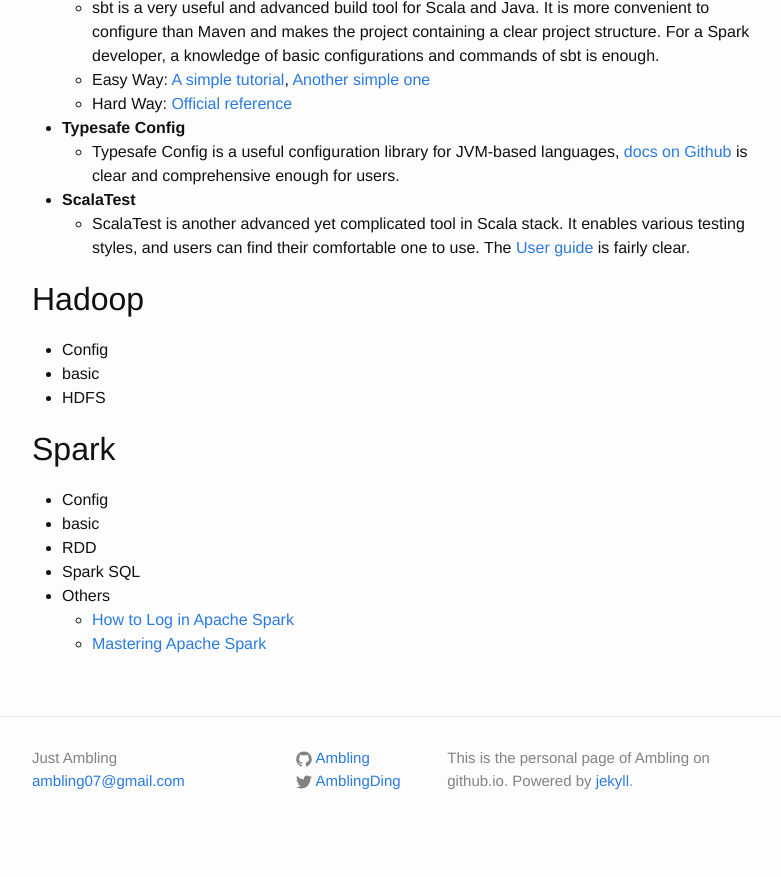
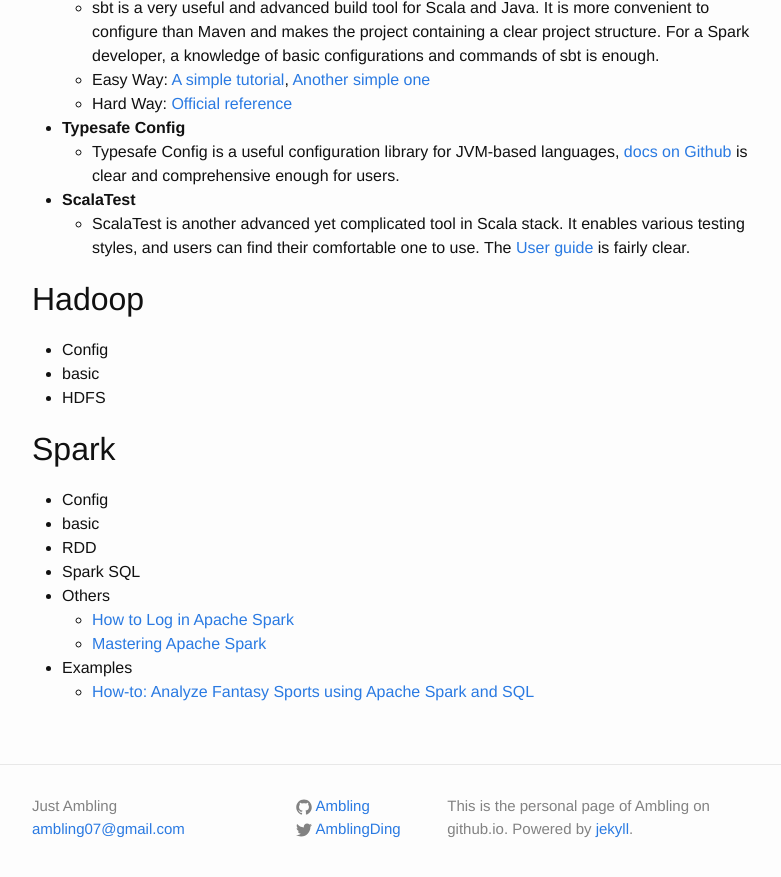
Before and after one commit to ambling/ambling.github.io, a Jekyll site: the page built from _posts/2016-05-26-stack_for_spark_developer.md, in a window 1280 px wide and 900 px high, scrolled down 2058 px. Shown: the top 877 px of the window, without its empty margins (238-1019 px from the left). Built offline with Jekyll 4.4.1, drawn with Linux system fonts in a browser that asks for light colours; before the commit the page ends 2910 px from its top, so only the background shows below that.

Commit message:
add a cloudera blog which uses RDD and DataFrame to analyse sports

```diff
--- a/_posts/2016-05-26-stack_for_spark_developer.md
+++ b/_posts/2016-05-26-stack_for_spark_developer.md
@@ -69,3 +69,5 @@ Without assumption of the reader's technical background, I will start with some
 - Others
   - [How to Log in Apache Spark](https://www.mapr.com/blog/how-log-apache-spark)
   - [Mastering Apache Spark](https://jaceklaskowski.gitbooks.io/mastering-apache-spark/content/)
+- Examples
+  - [How-to: Analyze Fantasy Sports using Apache Spark and SQL](http://blog.cloudera.com/blog/2016/06/how-to-analyze-fantasy-sports-using-apache-spark-and-sql/)
```
